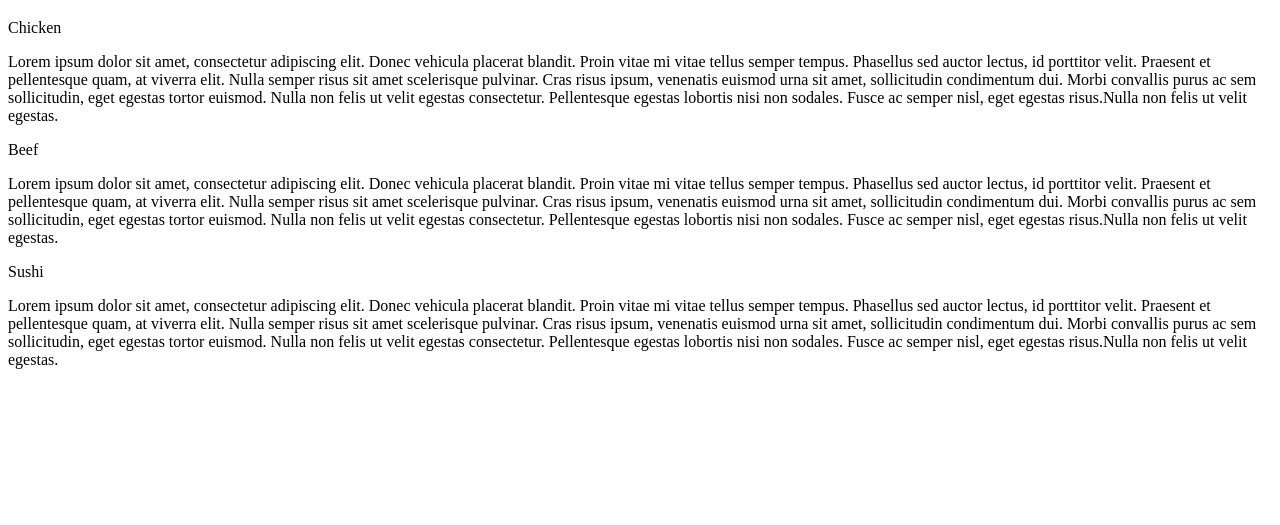
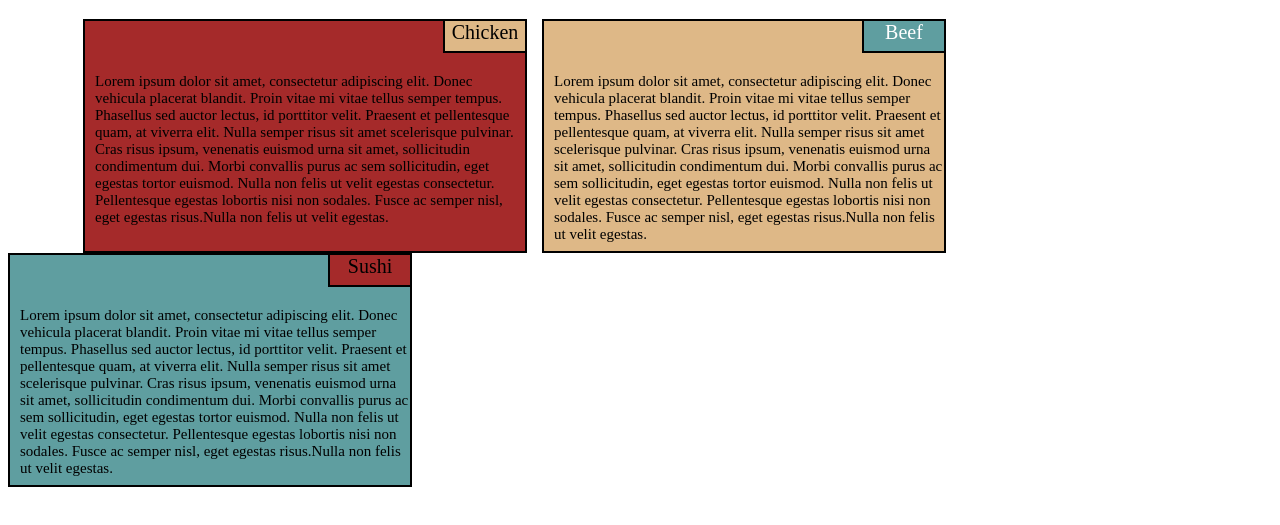
Before and after one commit to inspo13/module2solution, a plain HTML site: page index.html in a window 1280 px wide. Shown: the part 61-586 px from the top of the page. Drawn offline with Linux system fonts and the light colour scheme.

Commit message:
Update index.html

```diff
--- a/index.html
+++ b/index.html
@@ -3,7 +3,7 @@
 <head>
 	<meta name="viewport" content="width=device-width, initial-scale=1.0">
 	<title>module2-solution</title>
-	<link rel="stylesheet" type="text/css" href="Style1.css">
+	<link rel="stylesheet" type="text/css" href="Styles1.css">
 
 
 
```
